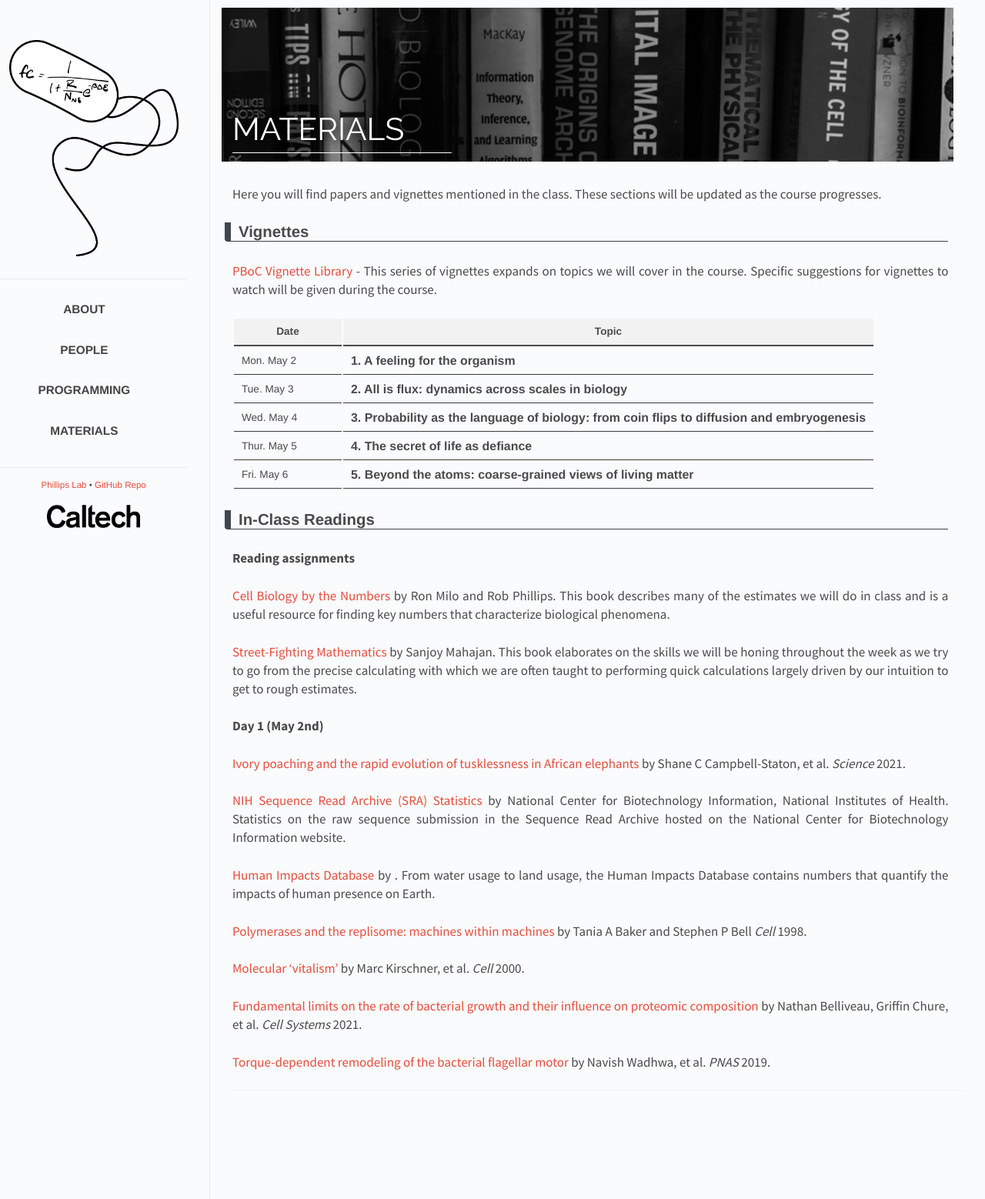
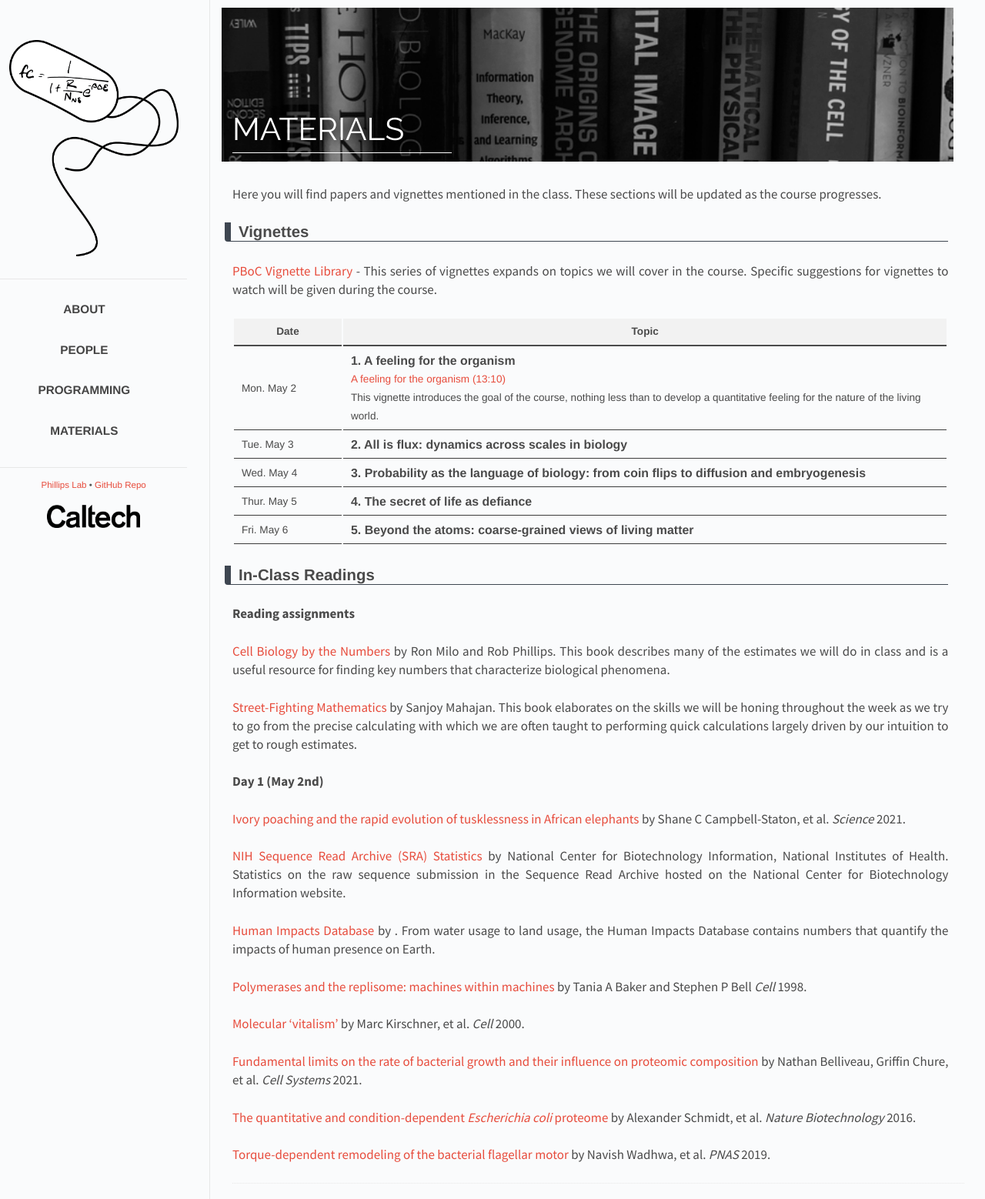
Before and after one commit to RPGroup-PBoC/pboc22_marseille, a Jekyll site: the page built from _posts/2022-01-28-materials.md, in a window 1280 px wide. Shown: the whole page at 77% size. Built offline with Jekyll 4.4.1, drawn with Linux system fonts in a browser that asks for light colours.

Commit message:
Including Schmidt, Heinemann

```diff
--- a/_data/papers.yaml
+++ b/_data/papers.yaml
@@ -43,6 +43,12 @@
    journal: "Cell Systems"
    year: "2021"
    PDF: "http://rpdata.caltech.edu/publications/Belliveau_Chure2021.pdf"
+
+ - title: "The quantitative and condition-dependent *Escherichia coli* proteome"
+   author: "Alexander Schmidt, et al."
+   journal: "Nature Biotechnology"
+   year: 2016
+   link: "https://www.nature.com/articles/nbt.3418"
 
  - title: "Torque-dependent remodeling of the bacterial flagellar motor"
    author: "Navish Wadhwa, et al. "
```
Also changed, not shown: _data/vignettes.yaml (+4 -3 lines).
